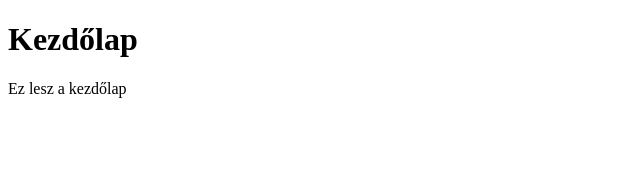
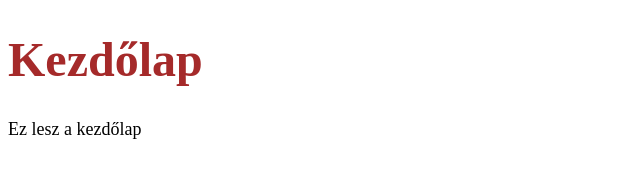
Before and after one commit to nemethtibormako/vsc_test, a plain HTML site: page index.html in a window 1280 px wide. Shown: the whole page, without its empty margins (0-640 px from the left). Drawn offline with Linux system fonts and the light colour scheme.

Commit message:
styles.css létrehozva

```diff
--- /dev/null
+++ b/CSS/styles.css
@@ -0,0 +1,8 @@
+h1 {
+    color:brown;
+    font-size: 48px;
+}
+
+p {
+    font-size: 18px;
+}
--- a/index.html
+++ b/index.html
@@ -4,6 +4,7 @@
     <meta charset="UTF-8">
     <meta http-equiv="X-UA-Compatible" content="IE=edge">
     <meta name="viewport" content="width=device-width, initial-scale=1.0">
+    <link rel="stylesheet" href="/CSS/styles.css">
     <title>Kezdőlap</title>
 </head>
 <body>
```
